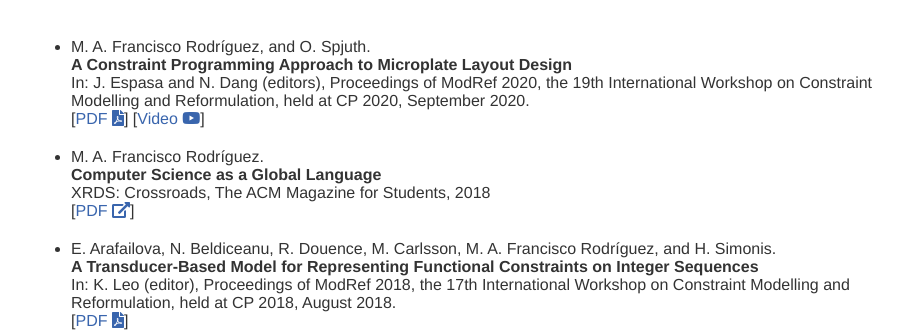
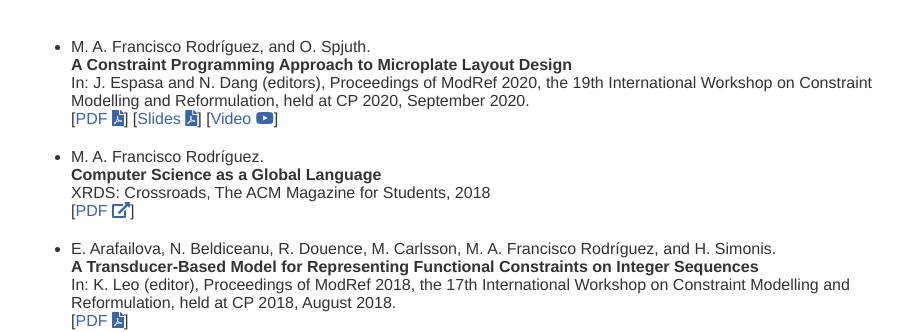
Before and after one commit to andreina-francisco/andreina-francisco.github.io, a Jekyll site: the page built from cv/index.html, in a window 1280 px wide and 900 px high. Shown: the part 159-491 px from the top of the window, without its empty margins (161-1064 px from the left). Built offline with Jekyll 4.4.1, drawn with Linux system fonts in a browser that asks for light colours; nearby versions of some CDN libraries; a style sheet for code colours, icons or effects is not loaded.

Commit message:
Added link to ModRef2020 slides

```diff
--- a/cv/index.html
+++ b/cv/index.html
@@ -17,7 +17,12 @@ title: Mar&iacute;a Andre&iacute;na Francisco Rodr&iacute;guez
     In: J. Espasa and N. Dang (editors), Proceedings of ModRef 2020,
     the 19th International Workshop on Constraint Modelling and Reformulation, held at CP 2020, September 2020.
     </span><br />
-    [<a class="text" href="https://modref.github.io/papers/ModRef2020_A%20Constraint%20Programming%20Approach%20to%20Microplate%20Layout%20Design.pdf">PDF <i class="fas fa-file-pdf"></i></a>]
+    [<a class="text"
+    href="https://modref.github.io/papers/ModRef2020_A%20Constraint%20Programming%20Approach%20to%20Microplate%20Layout%20Design.pdf">PDF
+    <i class="fas fa-file-pdf"></i></a>]
+    [<a class="text"
+    href="https://modref.github.io/slides/ModRef2020_Slides_A%20Constraint%20Programming%20Approach%20to%20Microplate%20Layout%20Design.pdf">Slides
+    <i class="fas fa-file-pdf"></i></a>]
     [<a class="text" href="https://www.youtube.com/watch?v=naddH2TQIjE&ab_channel=CP2020">Video <i class="fab fa-youtube"></i></a>]
     </li>
 
```
